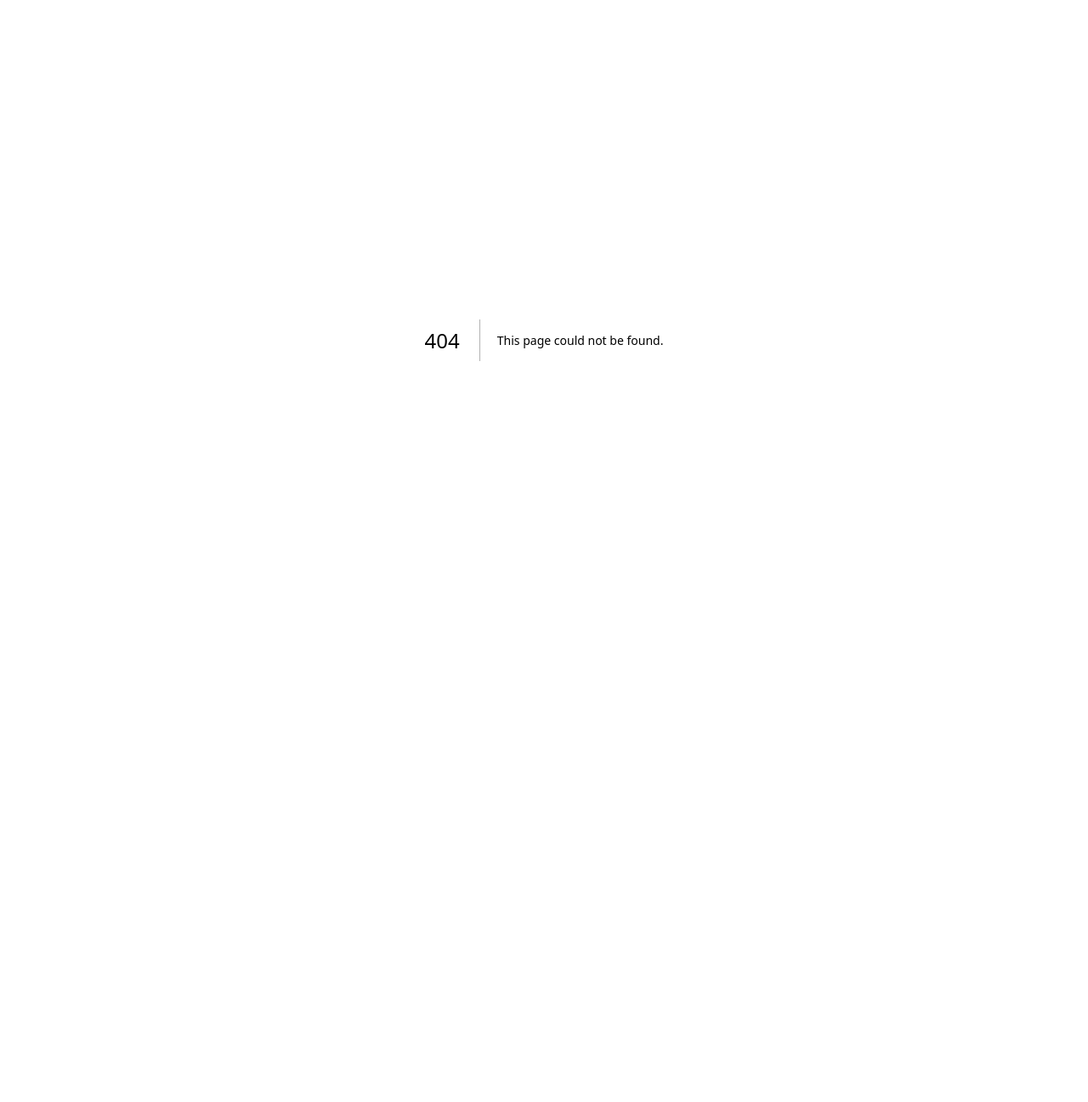
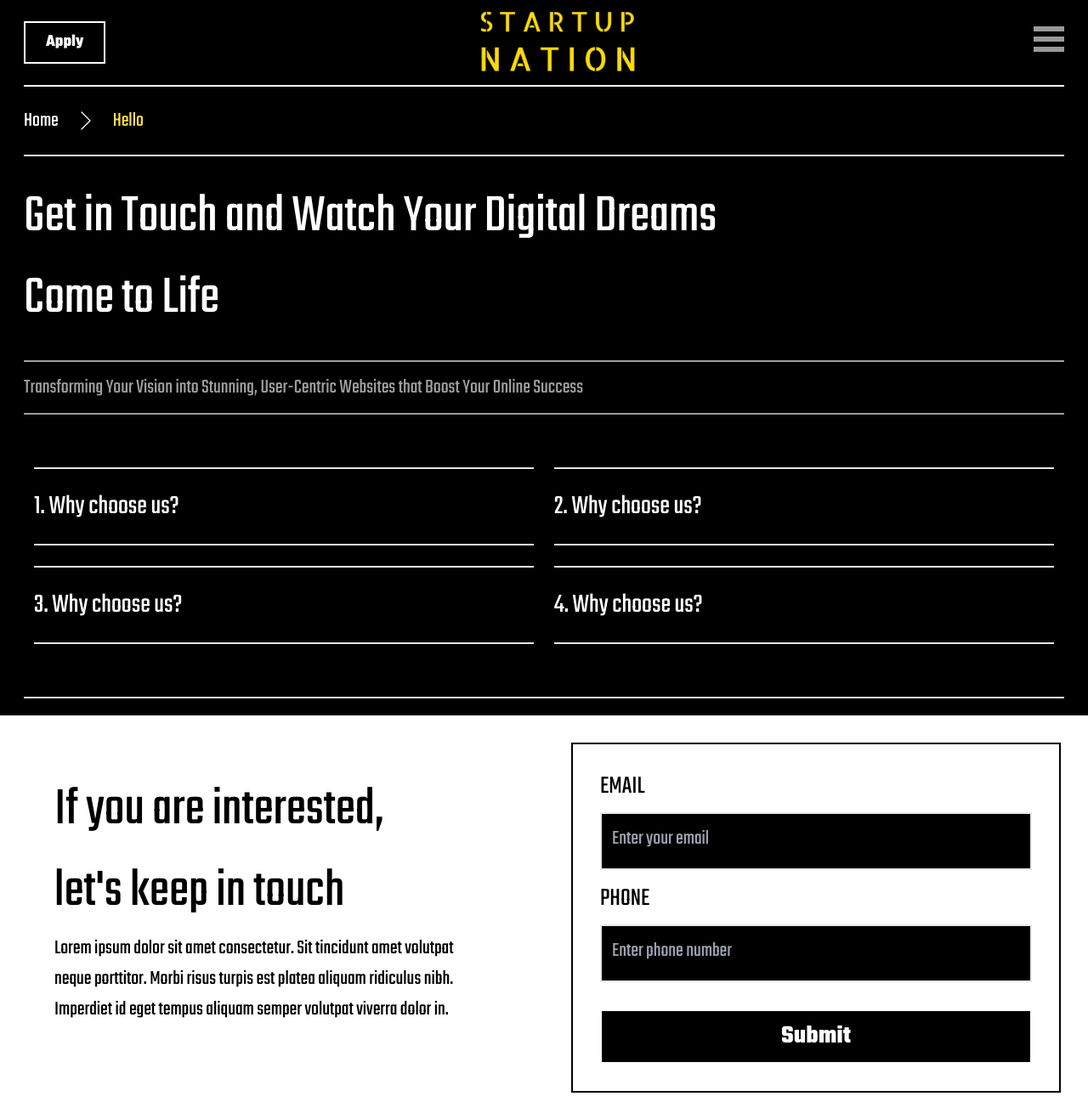
Before and after one commit to linin-nin/startup-nation, a Next.js app: page /contactus in a window 1280 px wide. Before the commit this address had no page. Shown: the top 1297 px of the page at 85% size. Before the commit the page ends 800 px from the top, so only its background shows below. Built offline with nearby package versions, Linux system fonts and the light colour scheme.

Commit message:
update contact us

```diff
--- /dev/null
+++ b/src/app/contactus/page.tsx
@@ -0,0 +1,27 @@
+import Emptybox from '@/components/Emptybox'
+import EmailContactus from '@/components/contactUs/Emailcontactus'
+import HeroContactus from '@/components/contactUs/HeroContactus'
+import ShowPath from '@/components/directory/showPath'
+import Footer from '@/components/footer/footer'
+import Header from '@/components/header/Header'
+import React from 'react'
+
+const ContactUs = () => {
+  return (
+    <div >
+        <div className=' bg-black padding-body right-0 left-0 sticky top-0 z-50'>
+          <Header/>
+        </div>
+        <div className=' padding-body'>
+          <ShowPath/>
+          <HeroContactus/>
+          <EmailContactus/>
+          <Emptybox/>
+          <Footer/>
+        </div>
+
+    </div>
+  )
+}
+
+export default ContactUs
--- a/src/app/page.tsx
+++ b/src/app/page.tsx
@@ -5,6 +5,7 @@ import AboutUs from "@/components/aboutUs";
 import Rocket from "@/components/Rocket";
 import Join from "@/components/joinUs";
 import Header from "@/components/header/Header";
+import Footer from "@/components/footer/footer";
 
 
 export default function Home() {
@@ -16,6 +17,7 @@ export default function Home() {
       <VideoContent/>
       <AboutUs/>
       <Join/>
+      <Footer/>
     </div>
   )
 }
--- a/src/app/startup-directory/page.tsx
+++ b/src/app/startup-directory/page.tsx
@@ -1,12 +1,14 @@
 
 import ShowPath from "@/components/directory/showPath"
 import Search from "@/components/directory/Search"
+import Footer from "@/components/footer/footer"
 
 const page = () => {
   return (
     <div>
       <ShowPath/>
       <Search/>
+      <Footer/>
     </div>
   )
 }
--- /dev/null
+++ b/src/components/Emptybox.tsx
@@ -0,0 +1,9 @@
+import React from 'react'
+
+const Emptybox = () => {
+    return (
+        <div className=' h-[502px]'></div>
+    )
+}
+
+export default Emptybox
--- /dev/null
+++ b/src/components/contactUs/Emailcontactus.tsx
@@ -0,0 +1,38 @@
+import React from 'react'
+import Input from "@/ui/input"
+
+const EmailContactus = () => {
+    return (
+        <div className=' mt-5 flex bg-white text-black absolute left-0 right-0'>
+            <div className='container flex'>
+                {/* text content  */}
+                <div className=' w-[50%] flex flex-col p-16'>
+                    <h1 className='text-[4rem]'>
+                        If you are interested, <br />
+                        let's keep in touch
+                    </h1>
+                    <p className='text-[24px]'>Lorem ipsum dolor sit amet consectetur. Sit tincidunt amet volutpat neque porttitor. Morbi risus turpis est platea aliquam ridiculus nibh. Imperdiet id eget tempus aliquam semper volutpat viverra dolor in.</p>
+                </div>
+                {/* ************************************************** */}
+                {/* form content */}
+                <div className=' w-[50%] p-8 text-white'>
+                    <form className="flex flex-col mt-0 w-[100%] border-2 border-black p-8 ">
+                        <span className="font-normal text-medium mb-3 text-black">EMAIL</span>
+                        <Input
+                            text='email'
+                            placeholder='Enter your email'
+                        />
+                        <span className="font-normal text-medium mb-3 text-black">PHONE</span>
+                        <Input
+                            text='text'
+                            placeholder='Enter phone number'
+                        />
+                        <button type='submit' className="bg-black border-2 border-white text-white   w-full text-center font-bold p-3 mt-4 text-medium">Submit</button>
+                    </form>
+                </div>
+            </div>
+        </div>
+    )
+}
+
+export default EmailContactus
--- /dev/null
+++ b/src/components/contactUs/HeroContactus.tsx
@@ -0,0 +1,29 @@
+import React from 'react'
+import { contactusQuest } from '@/lib/contactusQuest'
+
+const HeroContactus = () => {
+
+
+
+    return (
+        <div className='container'>
+            <h1 className='text-[4rem] py-6'>
+                Get in Touch and Watch Your Digital Dreams <br />
+                Come to Life
+            </h1>
+
+            <h3 className='border-y-2 border-[#9F9F9F] text-[1.5rem] py-3 text-[#9F9F9F]'>Transforming Your Vision into Stunning, User-Centric Websites that Boost Your Online Success</h3>
+
+            {/* question section  */}
+            <div className='grid grid-cols-2 py-[50px] border-b-2'>
+                {
+                    contactusQuest.map((item, index)=>{
+                        return (<li className='border-y-2 list-none text-[2rem] py-5 m-3' key={index+1}>{index+1}. {item.question}</li>)
+                    })
+                }
+            </div>
+        </div>
+    )
+}
+
+export default HeroContactus
--- a/src/components/directory/Search.tsx
+++ b/src/components/directory/Search.tsx
@@ -13,7 +13,7 @@ const Search = () => {
   }
 
   return (
-    <section className="bg-white text-black mt-6 pt-10 px-24">
+    <section className="bg-white text-black mt-[-2px] pt-10 px-24">
       <div className=" flex h-16 container">
         {/* filter  */}
         <div className=" h-[100%] w-[30%] flex justify-between items-center border-2 border-gray-400 p-4">
--- a/src/components/directory/showPath.tsx
+++ b/src/components/directory/showPath.tsx
@@ -5,14 +5,19 @@ import SideBar from "../header/SideBar"
 const hello = "Hello"
 const ShowPath = () => {
   return (
-    <div className='bg-black mt-6 px-24 container'>
-        <div className="inline-block">
-            <div className="flex justify-between gap-4">
-                <Link href="/"><h2 className="text-2xl hover:underline">Home</h2></Link>
-                <Image src="/icons/greater-then.svg" width={24} height={24} alt="icon" className=""/>
-                <h2 className="text-yellow-300 text-2xl">{hello}</h2>
-            </div>
+    <div className='container py-6 border-b-2'>
+      <div className="inline-block">
+        <div className="flex justify-between gap-4">
+          <Link href="/"><h2 className="text-2xl hover:underline">Home</h2></Link>
+          <Image
+          src={'/icons/greater-then.svg'}
+          alt="greater-than-icon"
+          width={32}
+          height={32}/>
+
+          <h2 className="text-yellow-300 text-2xl">{hello}</h2>
         </div>
+      </div>
     </div>
   )
 }
--- a/src/components/footer/footer.tsx
+++ b/src/components/footer/footer.tsx
@@ -7,7 +7,7 @@ import { Socail } from "@/lib/navbarMenu"
 
 const Footer = () => {
   return (
-    <footer className="container padding-body font-body">
+    <footer className="container font-body">
 
         <div className="flex justify-center items-center mt-6 border-t-2 border-b-2 py-2">
             <Image
--- a/src/components/header/SideBar.tsx
+++ b/src/components/header/SideBar.tsx
@@ -23,7 +23,7 @@ const SideBar = () => {
                         </li>
                     </Link>
                     <Link href="/about"><li className={sidebarCSS.li}>About Us</li></Link>
-                    <Link href="/"><li className={sidebarCSS.li}>Services</li></Link>
+                    <Link href="/contactus"><li className={sidebarCSS.li}>Contact US</li></Link>
                 </ul>
             </nav>
         </div>
--- /dev/null
+++ b/src/lib/contactusQuest.ts
@@ -0,0 +1,15 @@
+
+export const contactusQuest = [
+    {
+        question: 'Why choose us?'
+    },
+    {
+        question: 'Why choose us?'
+    },
+    {
+        question: 'Why choose us?'
+    },
+    {
+        question: 'Why choose us?'
+    }
+]
```
Also changed, not shown: public/icons/greater-then.svg.
